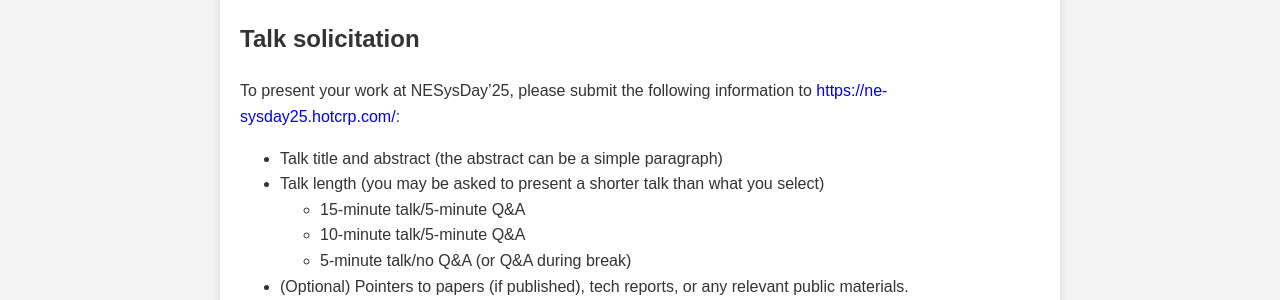
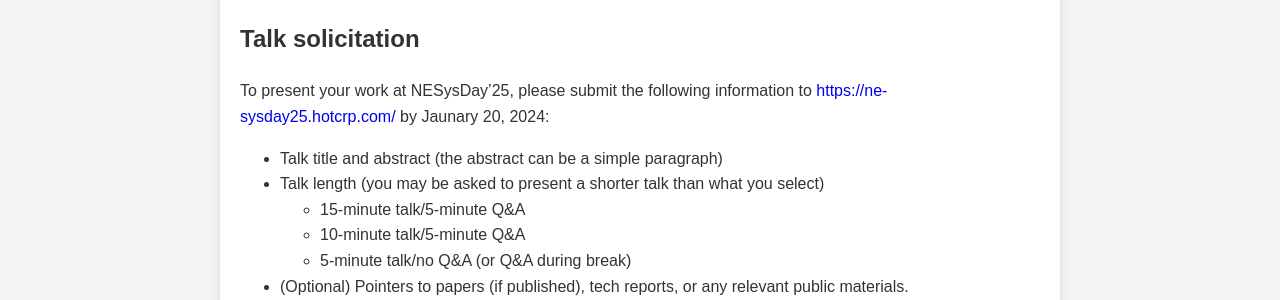
Before and after one commit to Khoury-srg/nesd25, a Jekyll site: the page built from index.markdown, in a window 1280 px wide. Shown: the part 516-816 px from the top of the page. Built offline with Jekyll 4.4.1, drawn with Linux system fonts in a browser that asks for light colours.

Commit message:
cft deadline

```diff
--- a/index.markdown
+++ b/index.markdown
@@ -30,7 +30,7 @@ and Management and troubleshooting of complex systems._
 ## Talk solicitation
 
 To present your work at NESysDay'25, please submit the following information to
-<a href="https://ne-sysday25.hotcrp.com/" style="text-decoration: none;">https://ne-sysday25.hotcrp.com/</a>:
+<a href="https://ne-sysday25.hotcrp.com/" style="text-decoration: none;">https://ne-sysday25.hotcrp.com/</a> by Jaunary 20, 2024:
 - Talk title and abstract (the abstract can be a simple paragraph)
 - Talk length (you may be asked to present a shorter talk than what you select)
   - 15-minute talk/5-minute Q&A
```
